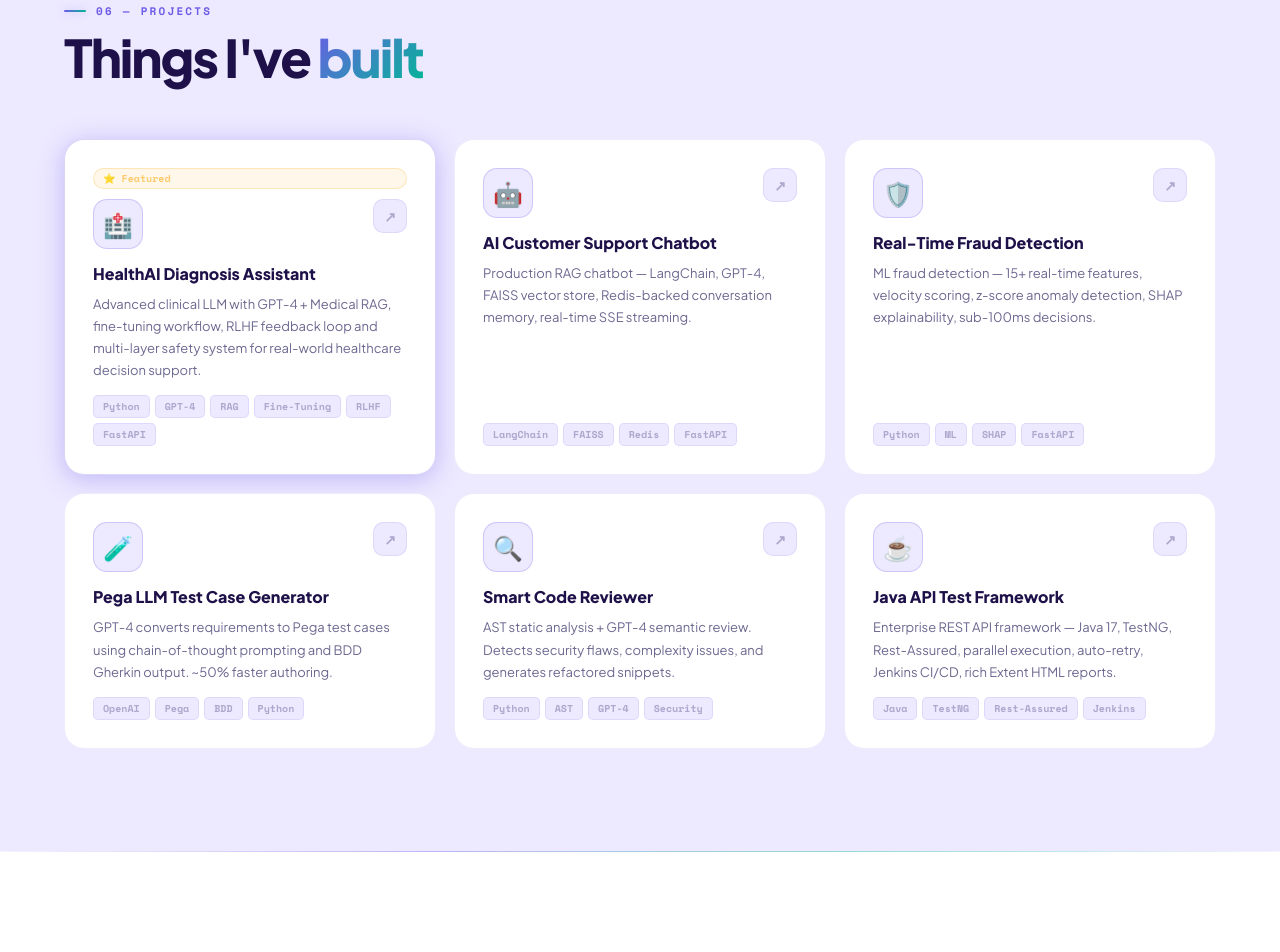
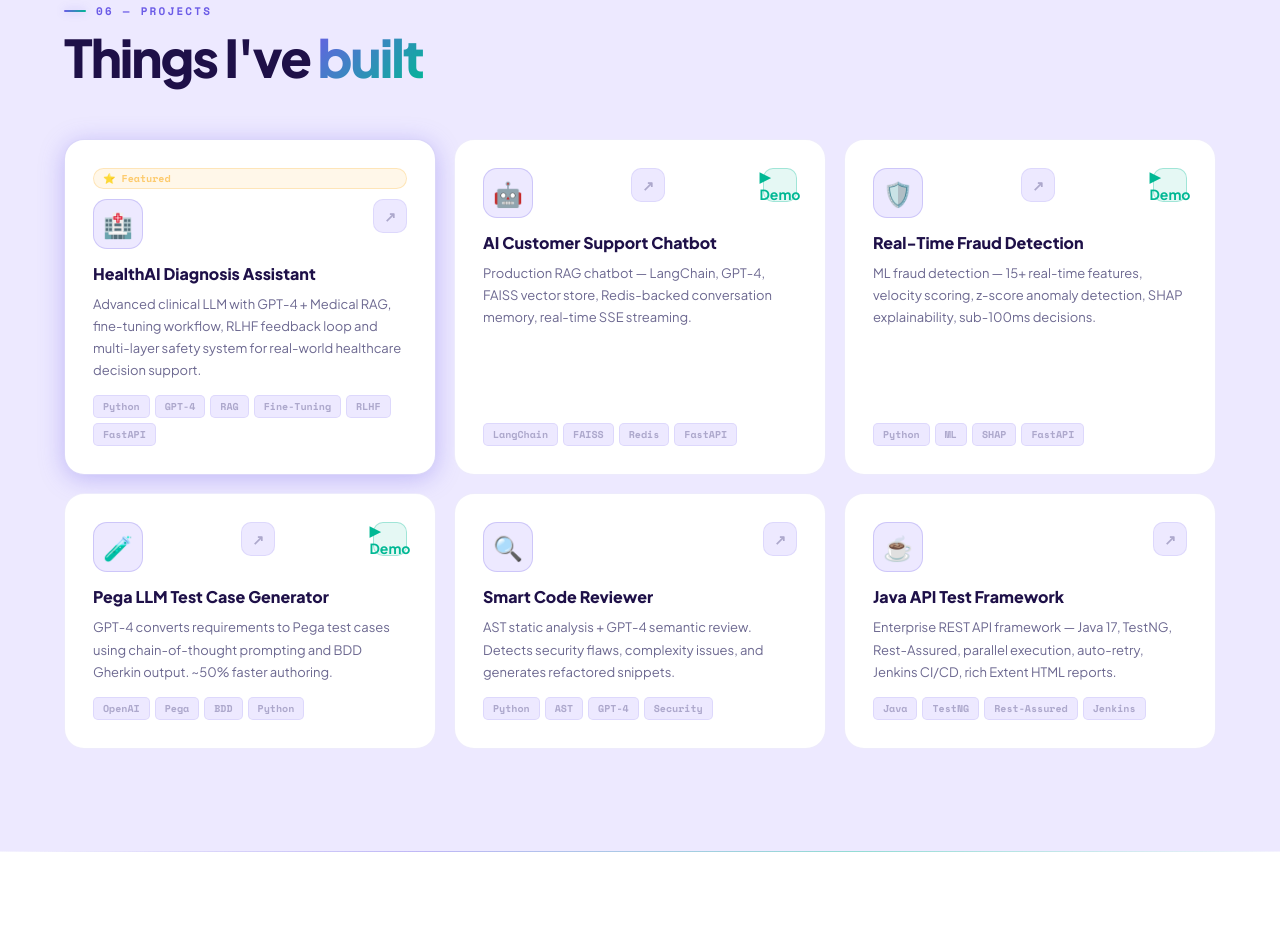
Before and after one commit to namankudesia/namankudesia.github.io, a plain HTML site: page index.html in a window 1280 px wide. Shown: the part 11021-11973 px from the top of the page. Drawn offline with nearby package versions, Linux system fonts and the light colour scheme; animation ran at ten frames a second.

Commit message:
🔗 Add live demo links to projects

```diff
--- a/index.html
+++ b/index.html
@@ -650,9 +650,9 @@ footer a:hover{color:var(--p);}
     <h2 class="sh rv d1">Things I've <span class="hl">built</span></h2>
     <div class="pg">
       <div class="pc pstar rv"><div class="pbdg">⭐ Featured</div><div class="ph"><div class="pio">🏥</div><a class="plnk" href="https://github.com/namankudesia/healthai-diagnosis-assistant" target="_blank">↗</a></div><div class="pt">HealthAI Diagnosis Assistant</div><div class="pd">Advanced clinical LLM with GPT-4 + Medical RAG, fine-tuning workflow, RLHF feedback loop and multi-layer safety system for real-world healthcare decision support.</div><div class="pst"><span class="ptg">Python</span><span class="ptg">GPT-4</span><span class="ptg">RAG</span><span class="ptg">Fine-Tuning</span><span class="ptg">RLHF</span><span class="ptg">FastAPI</span></div></div>
-      <div class="pc rv d1"><div class="ph"><div class="pio">🤖</div><a class="plnk" href="https://github.com/namankudesia/ai-customer-support-chatbot" target="_blank">↗</a></div><div class="pt">AI Customer Support Chatbot</div><div class="pd">Production RAG chatbot — LangChain, GPT-4, FAISS vector store, Redis-backed conversation memory, real-time SSE streaming.</div><div class="pst"><span class="ptg">LangChain</span><span class="ptg">FAISS</span><span class="ptg">Redis</span><span class="ptg">FastAPI</span></div></div>
-      <div class="pc rv d2"><div class="ph"><div class="pio">🛡️</div><a class="plnk" href="https://github.com/namankudesia/realtime-fraud-detection" target="_blank">↗</a></div><div class="pt">Real-Time Fraud Detection</div><div class="pd">ML fraud detection — 15+ real-time features, velocity scoring, z-score anomaly detection, SHAP explainability, sub-100ms decisions.</div><div class="pst"><span class="ptg">Python</span><span class="ptg">ML</span><span class="ptg">SHAP</span><span class="ptg">FastAPI</span></div></div>
-      <div class="pc rv"><div class="ph"><div class="pio">🧪</div><a class="plnk" href="https://github.com/namankudesia/pega-llm-testcase-generator" target="_blank">↗</a></div><div class="pt">Pega LLM Test Case Generator</div><div class="pd">GPT-4 converts requirements to Pega test cases using chain-of-thought prompting and BDD Gherkin output. ~50% faster authoring.</div><div class="pst"><span class="ptg">OpenAI</span><span class="ptg">Pega</span><span class="ptg">BDD</span><span class="ptg">Python</span></div></div>
+      <div class="pc rv d1"><div class="ph"><div class="pio">🤖</div><a class="plnk" href="https://github.com/namankudesia/ai-customer-support-chatbot" target="_blank">↗</a><a class="plnk" href="https://namankudesia.github.io/ai-customer-support-chatbot/demo.html" target="_blank" style="background:var(--ts);border-color:rgba(0,184,148,.3);color:var(--teal);">▶ Demo</a></div><div class="pt">AI Customer Support Chatbot</div><div class="pd">Production RAG chatbot — LangChain, GPT-4, FAISS vector store, Redis-backed conversation memory, real-time SSE streaming.</div><div class="pst"><span class="ptg">LangChain</span><span class="ptg">FAISS</span><span class="ptg">Redis</span><span class="ptg">FastAPI</span></div></div>
+      <div class="pc rv d2"><div class="ph"><div class="pio">🛡️</div><a class="plnk" href="https://github.com/namankudesia/realtime-fraud-detection" target="_blank">↗</a><a class="plnk" href="https://namankudesia.github.io/realtime-fraud-detection/demo.html" target="_blank" style="background:var(--ts);border-color:rgba(0,184,148,.3);color:var(--teal);">▶ Demo</a></div><div class="pt">Real-Time Fraud Detection</div><div class="pd">ML fraud detection — 15+ real-time features, velocity scoring, z-score anomaly detection, SHAP explainability, sub-100ms decisions.</div><div class="pst"><span class="ptg">Python</span><span class="ptg">ML</span><span class="ptg">SHAP</span><span class="ptg">FastAPI</span></div></div>
+      <div class="pc rv"><div class="ph"><div class="pio">🧪</div><a class="plnk" href="https://github.com/namankudesia/pega-llm-testcase-generator" target="_blank">↗</a><a class="plnk" href="https://namankudesia.github.io/pega-llm-testcase-generator/demo.html" target="_blank" style="background:var(--ts);border-color:rgba(0,184,148,.3);color:var(--teal);">▶ Demo</a></div><div class="pt">Pega LLM Test Case Generator</div><div class="pd">GPT-4 converts requirements to Pega test cases using chain-of-thought prompting and BDD Gherkin output. ~50% faster authoring.</div><div class="pst"><span class="ptg">OpenAI</span><span class="ptg">Pega</span><span class="ptg">BDD</span><span class="ptg">Python</span></div></div>
       <div class="pc rv d1"><div class="ph"><div class="pio">🔍</div><a class="plnk" href="https://github.com/namankudesia/smart-code-reviewer" target="_blank">↗</a></div><div class="pt">Smart Code Reviewer</div><div class="pd">AST static analysis + GPT-4 semantic review. Detects security flaws, complexity issues, and generates refactored snippets.</div><div class="pst"><span class="ptg">Python</span><span class="ptg">AST</span><span class="ptg">GPT-4</span><span class="ptg">Security</span></div></div>
       <div class="pc rv d2"><div class="ph"><div class="pio">☕</div><a class="plnk" href="https://github.com/namankudesia/java-api-test-automation" target="_blank">↗</a></div><div class="pt">Java API Test Framework</div><div class="pd">Enterprise REST API framework — Java 17, TestNG, Rest-Assured, parallel execution, auto-retry, Jenkins CI/CD, rich Extent HTML reports.</div><div class="pst"><span class="ptg">Java</span><span class="ptg">TestNG</span><span class="ptg">Rest-Assured</span><span class="ptg">Jenkins</span></div></div>
     </div>
```
